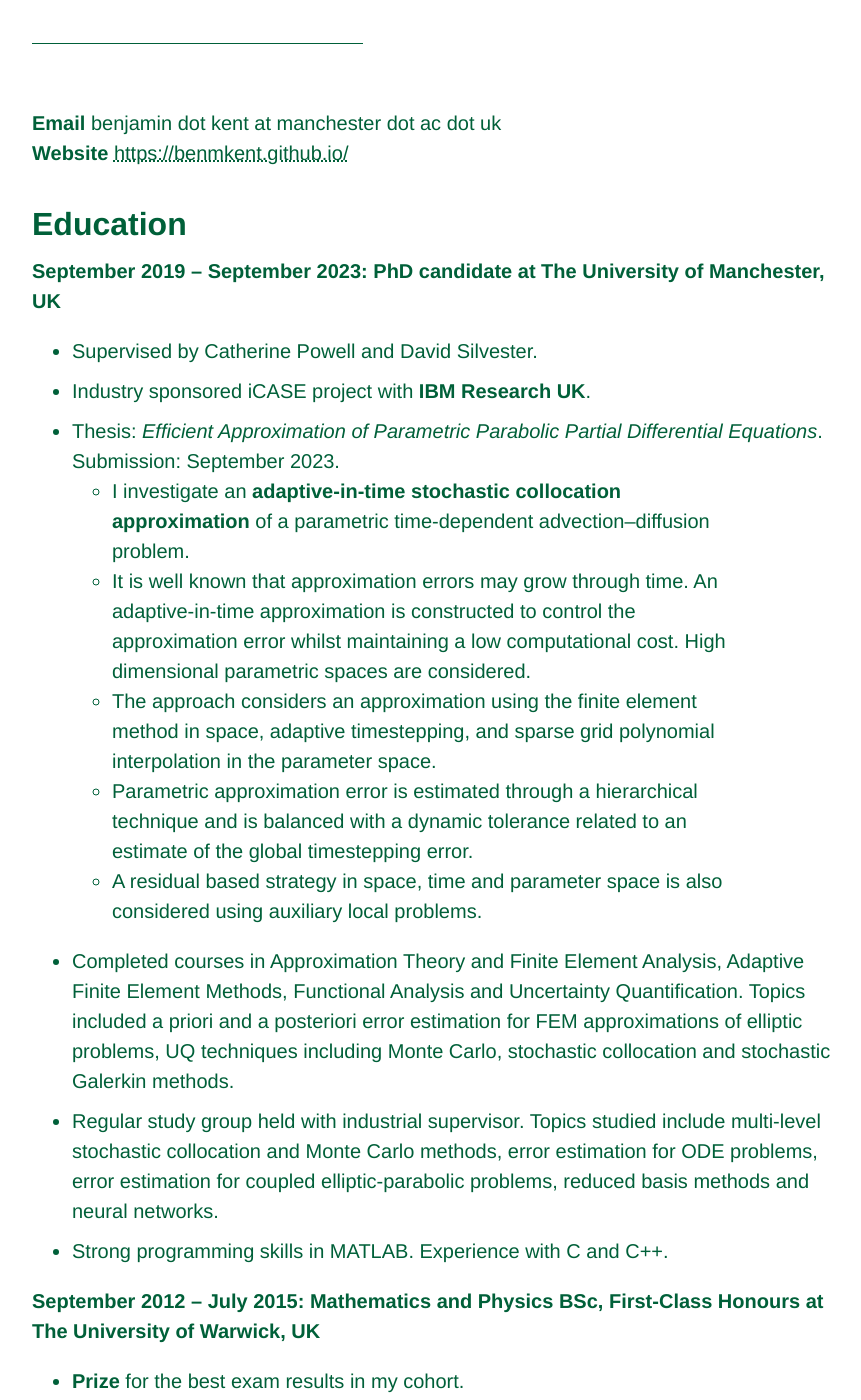
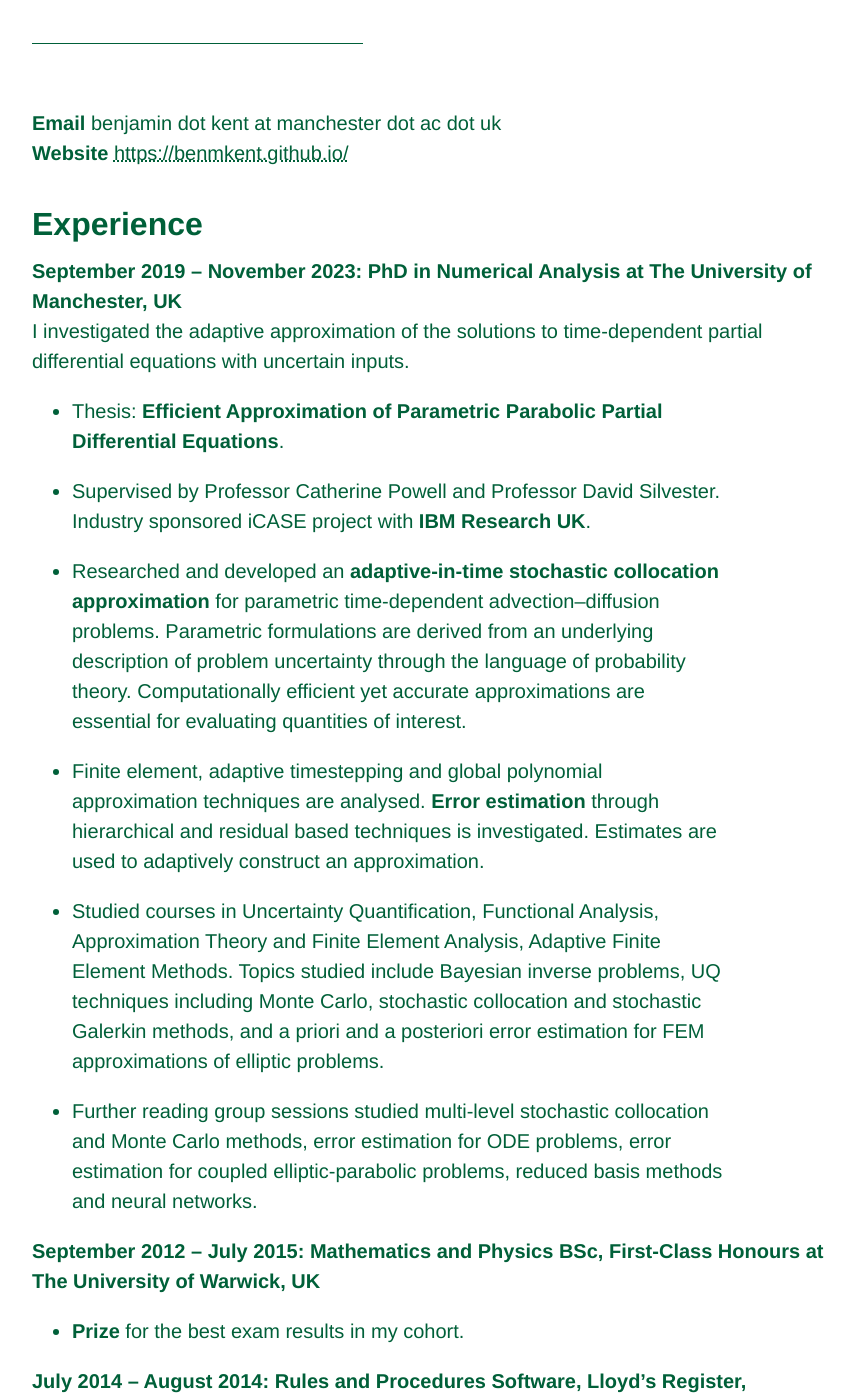
Before and after one commit to benmkent/benmkent.github.io, a Jekyll site: the page built from cv.md, in a window 1280 px wide and 1400 px high, scrolled down 241 px. Shown: the whole window, without its empty margins (112-973 px from the left). Built offline with Jekyll 4.4.1, drawn with Linux system fonts in a browser that asks for light colours; some of the changed text lies outside the part shown.

Commit message:
Update cv.md

```diff
--- a/cv.md
+++ b/cv.md
@@ -8,25 +8,61 @@ permalink: /cv/
 **Email** benjamin dot kent at manchester dot ac dot uk
 **Website** <https://benmkent.github.io/>
 
-# Education
+# Experience
 
-**September 2019 – September 2023: PhD candidate at The University of Manchester, UK**
--   Supervised by Catherine Powell and David Silvester.
--   Industry sponsored iCASE project with **IBM Research UK**.
--   Thesis: *Efficient Approximation of Parametric Parabolic Partial Differential Equations*.
-    Submission: September 2023.
-    -   I investigate an **adaptive-in-time stochastic collocation approximation** of a parametric time-dependent advection–diffusion problem.
-    -   It is well known that approximation errors may grow through time. An adaptive-in-time approximation is constructed to control the approximation error whilst maintaining a low computational cost. High dimensional parametric spaces are considered.
-    -   The approach considers an approximation using the finite element method in space, adaptive timestepping, and sparse grid polynomial interpolation in the parameter space.
-    -   Parametric approximation error is estimated through a hierarchical technique and is balanced with a dynamic tolerance related to an estimate of the global timestepping error.
-    -   A residual based strategy in space, time and parameter space is also considered using auxiliary local problems.
--   Completed courses in Approximation Theory and Finite Element Analysis, Adaptive Finite Element Methods, Functional Analysis and Uncertainty Quantification. Topics included a priori and a posteriori error estimation for FEM approximations of elliptic problems, UQ techniques including Monte Carlo, stochastic collocation and stochastic Galerkin methods.
--   Regular study group held with industrial supervisor. Topics studied include multi-level stochastic collocation and Monte Carlo methods, error estimation for ODE problems, error estimation for coupled elliptic-parabolic problems, reduced basis methods and neural networks.
--   Strong programming skills in MATLAB. Experience with C and C++.
+**September 2019 – November 2023: PhD in Numerical Analysis at The
+University of Manchester, UK**
+I investigated the adaptive approximation of the solutions to
+time-dependent partial differential equations with uncertain inputs.
 
-**September 2012 – July 2015: Mathematics and Physics BSc, First-Class Honours at The University of Warwick, UK**
+-   Thesis: **Efficient Approximation of Parametric Parabolic Partial
+    Differential Equations**.
+
+-   Supervised by Professor Catherine Powell and Professor David
+    Silvester. Industry sponsored iCASE project with **IBM Research
+    UK**.
+
+-   Researched and developed an **adaptive-in-time stochastic
+    collocation approximation** for parametric time-dependent
+    advection–diffusion problems. Parametric formulations are derived
+    from an underlying description of problem uncertainty through the
+    language of probability theory. Computationally efficient yet
+    accurate approximations are essential for evaluating quantities of
+    interest.
+
+-   Finite element, adaptive timestepping and global polynomial
+    approximation techniques are analysed. **Error estimation** through
+    hierarchical and residual based techniques is investigated.
+    Estimates are used to adaptively construct an approximation.
+
+-   Studied courses in Uncertainty Quantification, Functional Analysis,
+    Approximation Theory and Finite Element Analysis, Adaptive Finite
+    Element Methods. Topics studied include Bayesian inverse problems,
+    UQ techniques including Monte Carlo, stochastic collocation and
+    stochastic Galerkin methods, and a priori and a posteriori error
+    estimation for FEM approximations of elliptic problems.
+
+-   Further reading group sessions studied multi-level stochastic
+    collocation and Monte Carlo methods, error estimation for ODE
+    problems, error estimation for coupled elliptic-parabolic problems,
+    reduced basis methods and neural networks.
+
+**September 2012 – July 2015: Mathematics and Physics BSc, First-Class
+Honours at The University of Warwick, UK**
 
 -   **Prize** for the best exam results in my cohort.
+
+**July 2014 – August 2014: Rules and Procedures Software, Lloyd’s
+Register, Southampton, UK**
+
+-   Internship upgrading pieces of FEM software from FORTRAN to C++.
+
+**September 2010 – July 2012: The College of Richard Collyer, Horsham,
+UK**
+
+-   A Levels: Mathematics A\*, Further Mathematics A\*, Physics A\*,
+    Chemistry A\*, Electronics A\*.
+    GCSE: 10 A\* (inc Maths and English) + 1 A
 
 # Publications
 - {% reference Kent2023 %}
@@ -66,7 +102,26 @@ permalink: /cv/
 
 # Industrial Experience
 
-Prior to my PhD I worked for approximately four years at the multi-national engineering company *Thales* before returning to university.
--    September 2015 – August 2019: **Thales UK**
+**September 2017 – August 2019: Algorithm Developer at Thales,
+Stockport, UK**
 
--    July 2014 – August 2014: Software Internship, **Lloyd’s Register**, Southampton, UK
+-   Preprocessing of noisy time series sensor data and analysis of large
+    array signal processing algorithms.
+
+-   Analysis tasks taking data sets from customer experiments and
+    writing reports presenting computational results.
+
+-   Development tasks working alongside systems engineers to take
+    customer requirements to algorithm specifications, and alongside
+    software engineers to implement algorithm specifications in
+    products.
+
+**September 2015 – September 2017: Research Engineer at Thales, Reading,
+UK**
+
+-   Two-year graduate scheme with training in both technical and core
+    skills.
+
+-   Four project placements: cryptographic key exchange algorithms,
+    signal processing algorithms, filtering and tracking
+    algorithms, array signal processing and data analysis.
```
